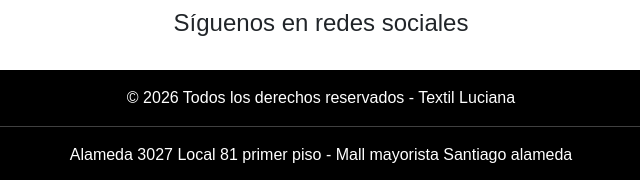
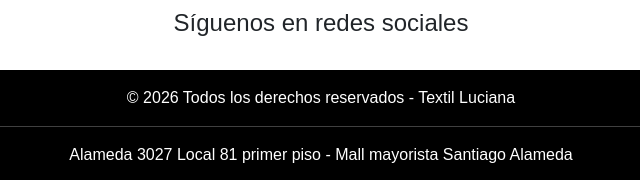
Before and after one commit to JAJOA94/tienda-textil-luciana, a plain HTML site: page index.html in a window 1280 px wide. Shown: the part 1150-1330 px from the top of the page, 319-959 px from the left. Drawn offline with nearby package versions, Linux system fonts and the light colour scheme.

```diff
--- a/index.html
+++ b/index.html
@@ -118,7 +118,7 @@
 <footer class="bg-black text-white text-center p-3">
 © 2026 Todos los derechos reservados - Textil Luciana
 <hr/>
-Alameda 3027 Local 81 primer piso - Mall mayorista Santiago alameda
+Alameda 3027 Local 81 primer piso - Mall mayorista Santiago Alameda
 </footer>
 
 <script src="https://cdn.jsdelivr.net/npm/bootstrap@5.3.0/dist/js/bootstrap.bundle.min.js"></script>
```
